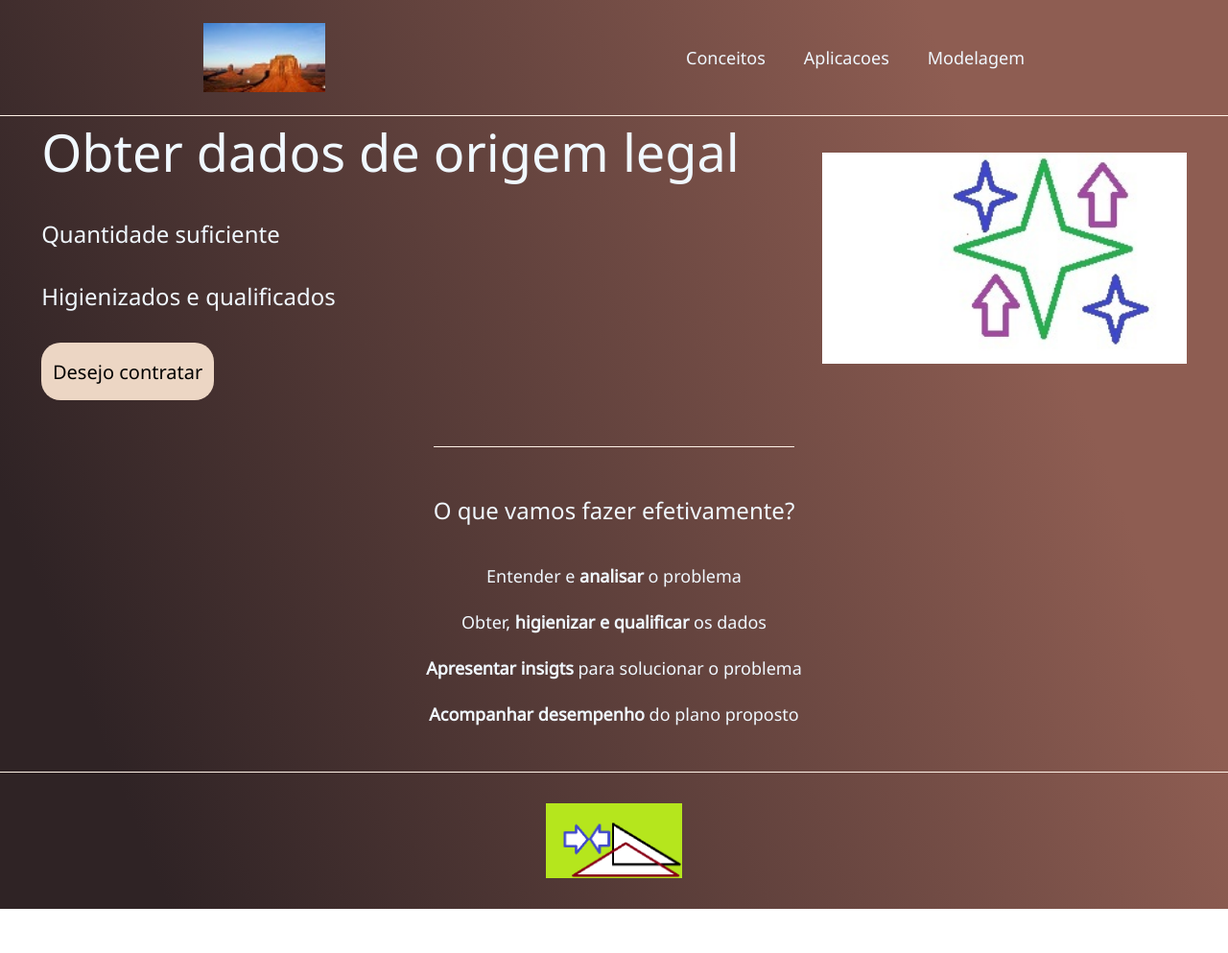
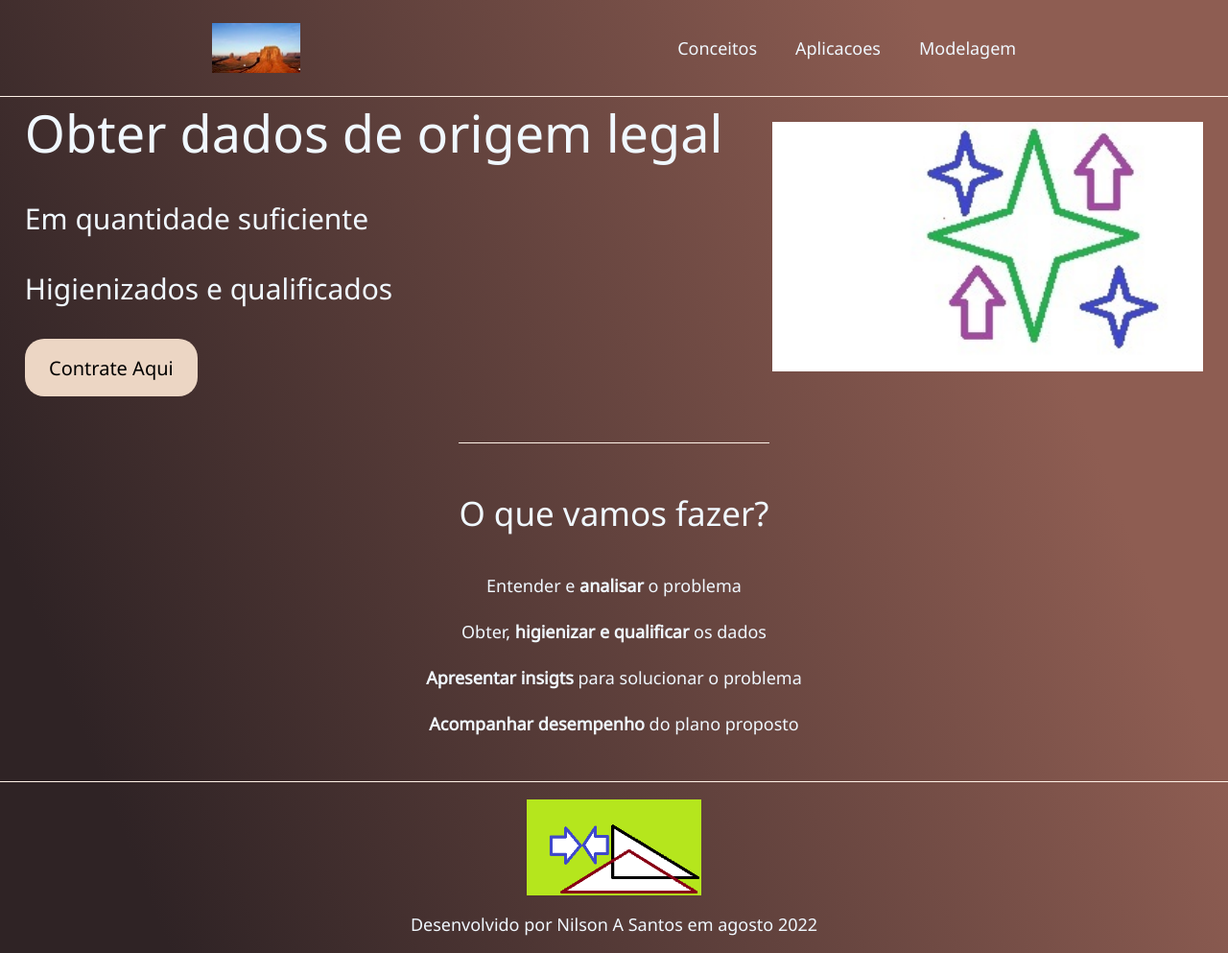
Before and after one commit to adm-nas/paginamonetizadados, a plain HTML site: page index.html in a window 1280 px wide. Shown: the whole page at 96% size. Before the commit the page ends 947 px from the top, so only its background shows below. Drawn offline with Linux system fonts and the light colour scheme.

Commit message:
alteracao footer adicionado quem desenvolveu e alteracoes no estilo e fontes

```diff
--- a/index.html
+++ b/index.html
@@ -23,16 +23,16 @@
         <section class="conteudo-principal">
             <div class="conteudo-principal-escrito">
                 <h1 class="conteudo-principal-escrito-titulo">Obter dados de origem legal</h1>
-                <h3 class="conteudo-principal-escrito-subtitulo">Quantidade suficiente</h3>
+                <h3 class="conteudo-principal-escrito-subtitulo">Em quantidade suficiente</h3>
                 <h3 class="conteudo-principal-escrito-subtitulo">Higienizados e qualificados</h3>
-                <button class="conteudo-principal-escrito-botao">Desejo contratar</button>
+                <button class="conteudo-principal-escrito-botao">Contrate Aqui</button>
             </div>
 
             <img class="conteudo-principal-imagem" src="estrela.jpeg" alt="Resultado top estrela">
         </section>
 
         <section class="conteudo-secundario">
-                <h3 class="conteudo-secundario-titulo">O que vamos fazer efetivamente?</h3>
+                <h3 class="conteudo-secundario-titulo">O que vamos fazer?</h3>
                 <p class="conteudo-secundario-paragrafo">Entender e <strong>analisar</strong> o problema</p>
                 <p class="conteudo-secundario-paragrafo">Obter, <strong>higienizar e qualificar</strong> os dados</p>
                 <p class="conteudo-secundario-paragrafo"><strong>Apresentar insigts</strong> para solucionar o problema</p>
@@ -43,6 +43,7 @@
 
     <footer class="rodape">
         <img class="rodape-imagem" src="rodape.jpeg" alt="Imagem de rodape">
+        <p class="rodape-paragrafo">Desenvolvido por Nilson A Santos em agosto 2022</p>
     </footer>
 
 
--- a/style.css
+++ b/style.css
@@ -20,7 +20,7 @@ body {
 }
 
 .cabecalho-imagem {
-    height: 72px;
+    height: 52px;
 }
 
 .cabecalho-menu {
@@ -63,7 +63,7 @@ body {
 .conteudo-principal-escrito-subtitulo {
     font-family: 'Noto Sans', sans-serif;
     font-weight: 400;
-    font-size: 24px;
+    font-size: 30px;
     color: aliceblue;
 }
 
@@ -85,7 +85,7 @@ body {
 }
 
 .conteudo-principal-imagem {
-    height: 220px;
+    height: 260px;
 }
 
 .conteudo-secundario {
@@ -101,7 +101,7 @@ body {
     padding-top: 49px;
     font-family: 'Noto Sans', sans-serif;
     font-weight: 400;
-    font-size: 24px;
+    font-size: 35px;
     color: aliceblue;
     margin-bottom: 16px;
 }
@@ -114,12 +114,26 @@ body {
 }
 
 .rodape {
-    padding: 32px;
+    padding: 18px;
     border-top: 0.4px solid #fff2e7;
 }
 
 .rodape-imagem {
-    height: 78px;
+    height: 100px;
     display: block;
     margin: 0 auto;
 }
+
+.rodape-paragrafo {
+    display: flex;
+    flex-direction: column;
+    align-items: center;
+    margin-top: 18px;
+    font-family: 'Noto Sans', sans-serif;
+    font-weight: 300;
+    font-size: 18px;
+    color: aliceblue;
+    align-items: center;
+}
+
+}
```
